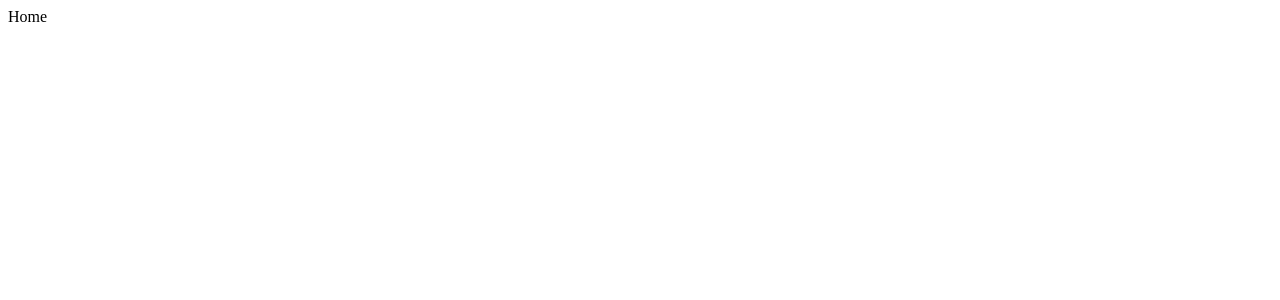
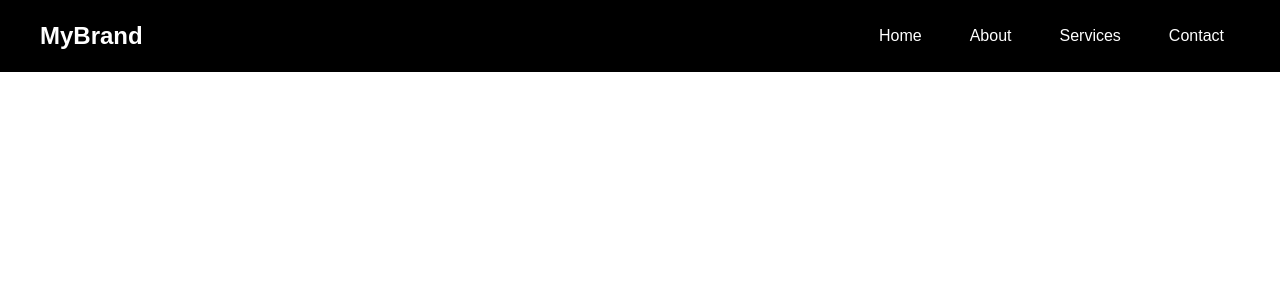
Before and after one commit to SadiqAmaan/interior-dev, a Next.js app: page / in a window 1280 px wide. Shown: the top 300 px of the page. Built offline with nearby package versions, Linux system fonts and the light colour scheme.

Commit message:
Added Navbar

```diff
--- /dev/null
+++ b/src/Components/Global/Navbar/NavStyle.js
@@ -0,0 +1,83 @@
+import styled from 'styled-components';
+
+export const Nav = styled.nav`
+  background-color: black;
+  color: gold;
+  padding: 1rem;
+  display: flex;
+  flex-direction: column;
+  align-items: center;
+
+  .container {
+    max-width: 1200px;
+    width: 100%;
+    display: flex;
+    justify-content: space-between;
+    align-items: center;
+    margin: 0 auto;
+  }
+
+  .brand {
+    color: white;
+    font-size: 1.5rem;
+    font-weight: bold;
+  }
+
+  .menu {
+    display: flex;
+    gap: 1rem;
+
+    @media (max-width: 768px) {
+      display: none;
+    }
+  }
+
+  .menu-item {
+    color: white;
+    text-decoration: none;
+    padding: 0.5rem 1rem;
+    border-radius: 0.25rem;
+    transition: color 0.3s;
+
+    &:hover {
+      color: gold;
+    }
+  }
+
+  .mobile-menu-button {
+    background-color: gold;
+    color: black;
+    border: none;
+    padding: 0.5rem 1rem;
+    border-radius: 0.25rem;
+    cursor: pointer;
+    display: none;
+
+    @media (max-width: 768px) {
+      display: block;
+    }
+  }
+
+  .mobile-menu {
+    display: ${({ isOpen }) => (isOpen ? 'flex' : 'none')};
+    flex-direction: column;
+    gap: 0.5rem;
+    margin-top: 0.5rem;
+
+    @media (min-width: 769px) {
+      display: none;
+    }
+  }
+
+  .mobile-menu-item {
+    color: white;
+    text-decoration: none;
+    padding: 0.5rem 1rem;
+    border-radius: 0.25rem;
+    transition: color 0.3s;
+
+    &:hover {
+      color: gold;
+    }
+  }
+`;
--- /dev/null
+++ b/src/Components/Global/Navbar/Navbar.jsx
@@ -0,0 +1,31 @@
+import React, { useState } from 'react';
+import { Nav } from './NavStyle';
+
+const Navbar = () => {
+  const [isOpen, setIsOpen] = useState(false);
+
+  return (
+    <Nav isOpen={isOpen}>
+      <div className="container">
+        <div className="brand">MyBrand</div>
+        <div className="menu">
+          <a href="#" className="menu-item">Home</a>
+          <a href="#" className="menu-item">About</a>
+          <a href="#" className="menu-item">Services</a>
+          <a href="#" className="menu-item">Contact</a>
+        </div>
+        <button className="mobile-menu-button" onClick={() => setIsOpen(!isOpen)}>
+          {isOpen ? 'Close' : 'Menu'}
+        </button>
+      </div>
+      <div className="mobile-menu">
+        <a href="#" className="mobile-menu-item">Home</a>
+        <a href="#" className="mobile-menu-item">About</a>
+        <a href="#" className="mobile-menu-item">Services</a>
+        <a href="#" className="mobile-menu-item">Contact</a>
+      </div>
+    </Nav>
+  );
+};
+
+export default Navbar;
--- a/src/pages/_app.js
+++ b/src/pages/_app.js
@@ -1,5 +1,6 @@
 import React from 'react'
 import Home from '.'
+import '../styles/index.css'
 
 const _app = () => {
   return (
--- a/src/pages/index.js
+++ b/src/pages/index.js
@@ -1,9 +1,10 @@
+import Navbar from '@/Components/Global/Navbar/Navbar'
 import React from 'react'
 
 const index = () => {
   return (
     <div>
-      Home
+      <Navbar/>
     </div>
   )
 }
--- /dev/null
+++ b/src/styles/index.css
@@ -0,0 +1,21 @@
+/* Import Tailwind's base styles */
+@tailwind base;
+
+/* Import Tailwind's component styles */
+@tailwind components;
+
+/* Import Tailwind's utility styles */
+@tailwind utilities;
+
+/* Additional global styles can be added below */
+body {
+  font-family: sans-serif;
+  margin: 0;
+  padding: 0;
+}
+
+/* Example of additional custom global styles */
+.custom-global-class {
+  color: #333;
+  background-color: #f8f8f8;
+}
--- a/tailwind.config.js
+++ b/tailwind.config.js
@@ -7,6 +7,9 @@ module.exports = {
   ],
   theme: {
     extend: {
+      colors: {
+        gold: '#FFD700',
+      },
       backgroundImage: {
         "gradient-radial": "radial-gradient(var(--tw-gradient-stops))",
         "gradient-conic":
```
Also changed, not shown: package.json (+5 -3 lines), 1 other file (tests, documents, lock files or other folders).
